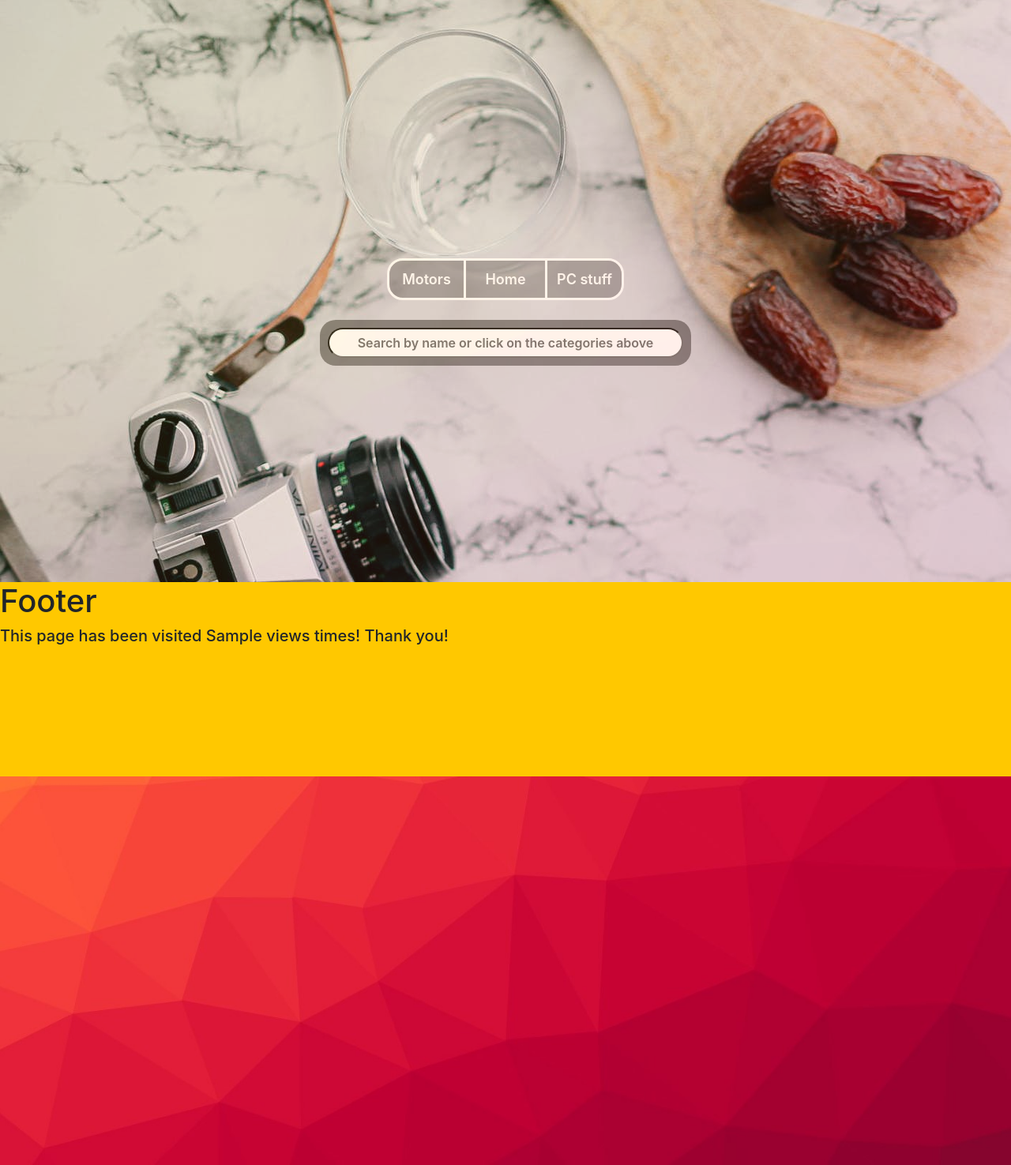
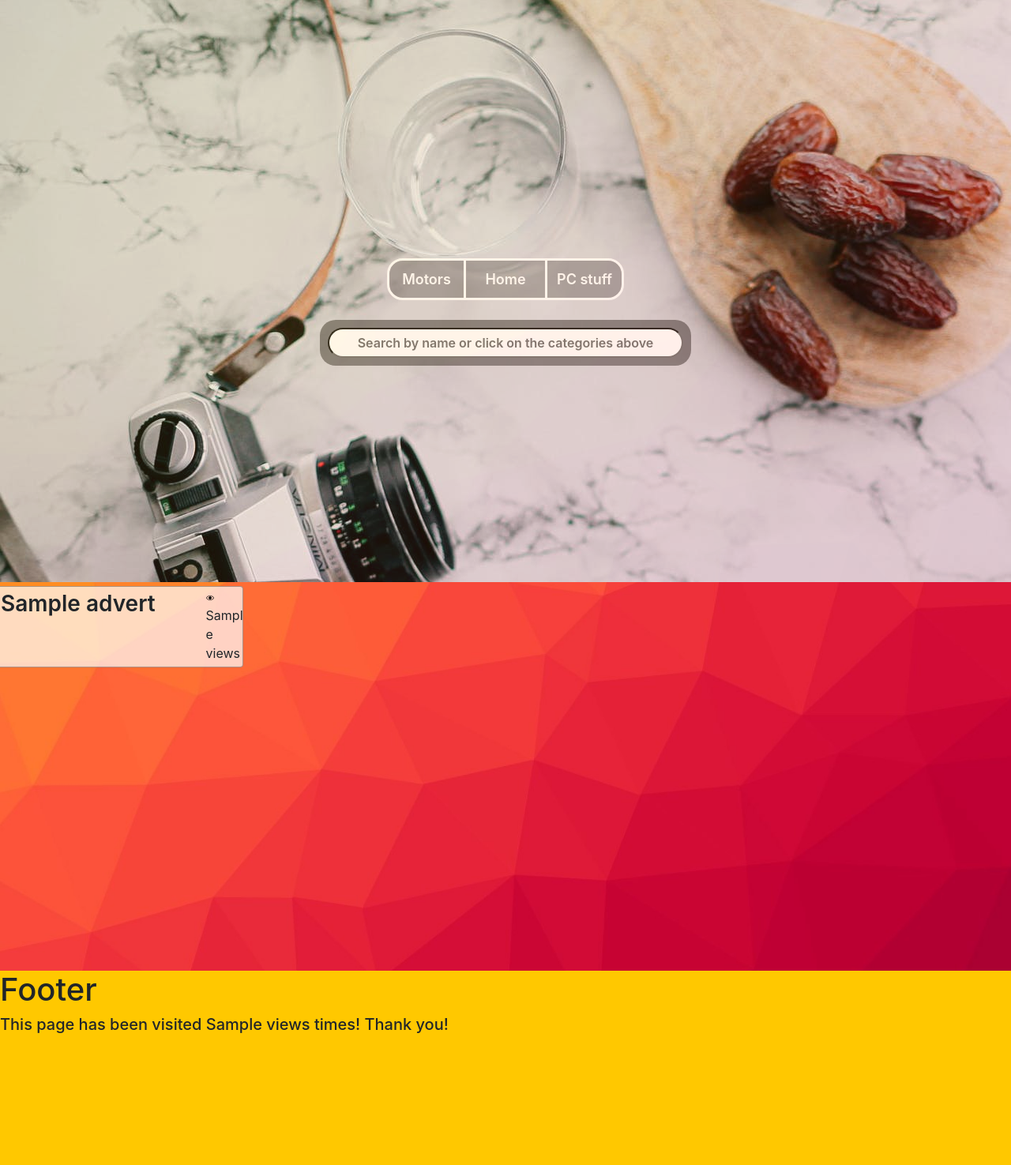
Before and after one commit to romangrubic/Snoop-Adverts-Flask, a Flask app: page / in a window 1280 px wide. Shown: the part 165-1640 px from the top of the page at 79% size. Run offline with Flask 2, Linux system fonts and the light colour scheme; a database or web service that is not in the repository returns one stand-in record (values such as "Sample title"); some libraries are stand-ins or nearby versions.

Commit message:
Added top ads to be seen on home page.

```diff
--- a/app.py
+++ b/app.py
@@ -1,6 +1,6 @@
 import os
 from flask import Flask, render_template, redirect, request, url_for
-from flask_pymongo import PyMongo
+from flask_pymongo import PyMongo, DESCENDING
 from bson.objectid import ObjectId
 from os import path
 if path.exists("env.py"):
@@ -18,7 +18,10 @@ mongo = PyMongo(app)
 @app.route('/home')
 def home():
     total_view()
-    return render_template('home.html', tittle="Home", views=mongo.db.total_view.find())
+    return render_template('home.html',
+                        tittle="Home",
+                        views=mongo.db.total_view.find(),
+                        top_ads=mongo.db.advert.find().sort('views', DESCENDING).limit(4))
 
 
 def total_view():
--- a/templates/home.html
+++ b/templates/home.html
@@ -10,7 +10,8 @@
 					<img src="{{url_for('static', filename='images/carousel/image-3.jpeg')}}" alt="Third slide">
             </div>
 					<div class="home-btn d-flex justify-content-center">
-							<a class="btn btn-outline-warning btn-motors" href="{{url_for('motors_and_vehicles')}}">Motors</a>
+						<a class="btn btn-outline-warning btn-motors"
+							href="{{url_for('motors_and_vehicles')}}">Motors</a>
 						<a class="btn btn-outline-warning btn-home" href="{{url_for('home_garden_diy')}}">Home</a>
 						<a class="btn btn-outline-warning btn-pc" href="{{url_for('pc_stuff_and_games')}}">PC stuff</a>
 					</div>
@@ -24,4 +25,28 @@
 				</div>
 			</div>
 		</div>
+		<div class="most-viewed-ad">
+			<div class="row">
+            {% for top_ad in top_ads %}
+				<div class="col-8 col-sm-6 col-md-4 col-lg-3">
+
+					<div class="card">
+							<div class="card-body">
+								<div class="row">
+									<div class="col-10">
+										<p class="card-title">{{top_ad.advert_name.capitalize()}}</p>
+									</div>
+									<div class="col-2 padding-right">
+										<img src="{{url_for('static', filename='images/logo/view.png')}}" width="10px" height="10px" alt="Views">
+                                            {{top_ad.views}}
+                                    </div>
+									</div>
+								</div>
+							</div>
+
+					</div>
+                    {% endfor %}
+				</div>
+
+			</div>
 			{% endblock %}
```
Lines whose indentation alone changed are shown as unchanged.
